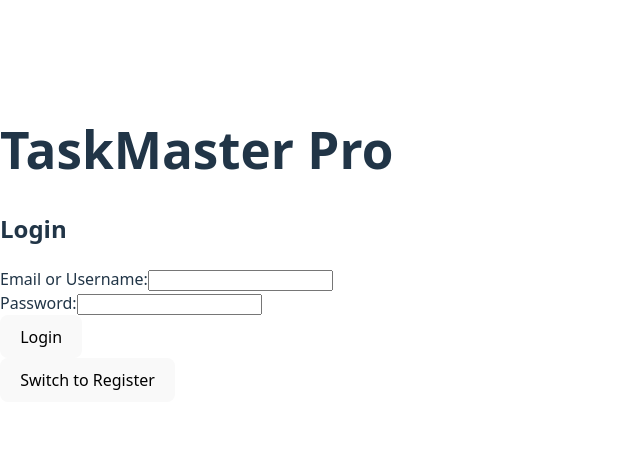
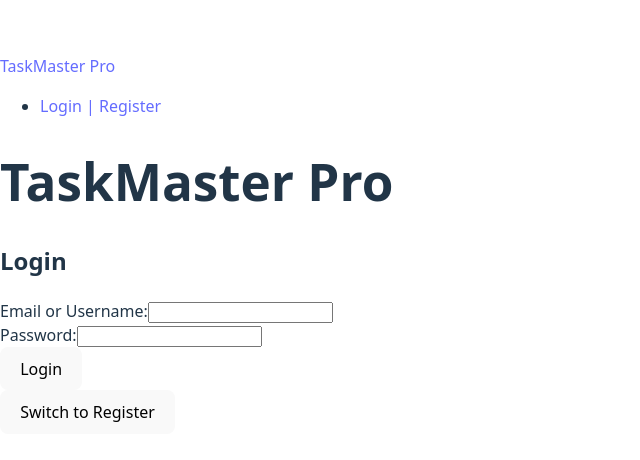
Before and after one commit to zrebhi/TaskMaster-Pro, a React (Vite) app in the folder frontend/: page / in a window 1280 px wide. Shown: the part 156-616 px from the top of the page, without its empty margins (0-640 px from the left). Built offline with nearby package versions, Linux system fonts and the light colour scheme.

Commit message:
Feat: Implement client-side user logout
Implements the user logout feature for the MVP, focusing on the client-side experience.

```diff
--- a/frontend/src/App.jsx
+++ b/frontend/src/App.jsx
@@ -1,11 +1,13 @@
 import { BrowserRouter as Router, Route, Routes } from "react-router-dom";
 import AuthPage from "./pages/AuthPage";
 import { AuthProvider } from "./context/AuthContext";
+import Navbar from "./components/Layout/Navbar";
 
 function App() {
   return (
     <Router>
       <AuthProvider>
+        <Navbar />
         <Routes>
           <Route path="/auth" element={<AuthPage />} />
           <Route path="/" element={<AuthPage />} />
--- /dev/null
+++ b/frontend/src/components/Layout/Navbar.jsx
@@ -0,0 +1,36 @@
+import React, { useContext } from 'react';
+import { Link, useNavigate } from 'react-router-dom';
+import AuthContext from '../../context/AuthContext.jsx';
+
+const Navbar = () => {
+  const auth = useContext(AuthContext);
+  const navigate = useNavigate();
+
+  const handleLogout = async () => {
+    if (auth && auth.logout) {
+      auth.logout(); // Clears client-side token & user state
+    }
+    navigate('/auth'); // Redirect to login/auth page
+  };
+
+  return (
+    <nav>
+      <Link to="/">TaskMaster Pro</Link>
+      <ul>
+        {auth && auth.isAuthenticated ? (
+          <>
+            <li><span>Welcome, {auth.user?.username || 'User'}</span></li>
+            <li><button onClick={handleLogout}>Logout</button></li>
+            <li><Link to="/dashboard">Dashboard</Link></li> {/* Example link */}
+          </>
+        ) : (
+          <>
+            <li><Link to="/auth">Login | Register</Link></li>
+          </>
+        )}
+      </ul>
+    </nav>
+  );
+};
+
+export default Navbar;
```
